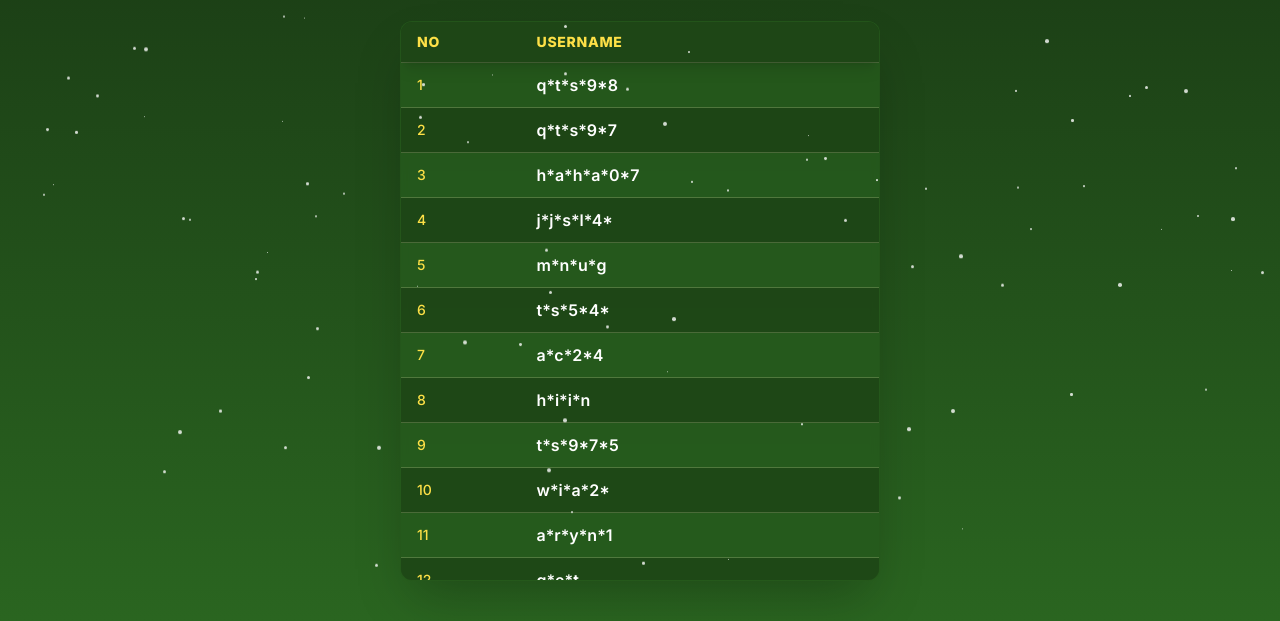
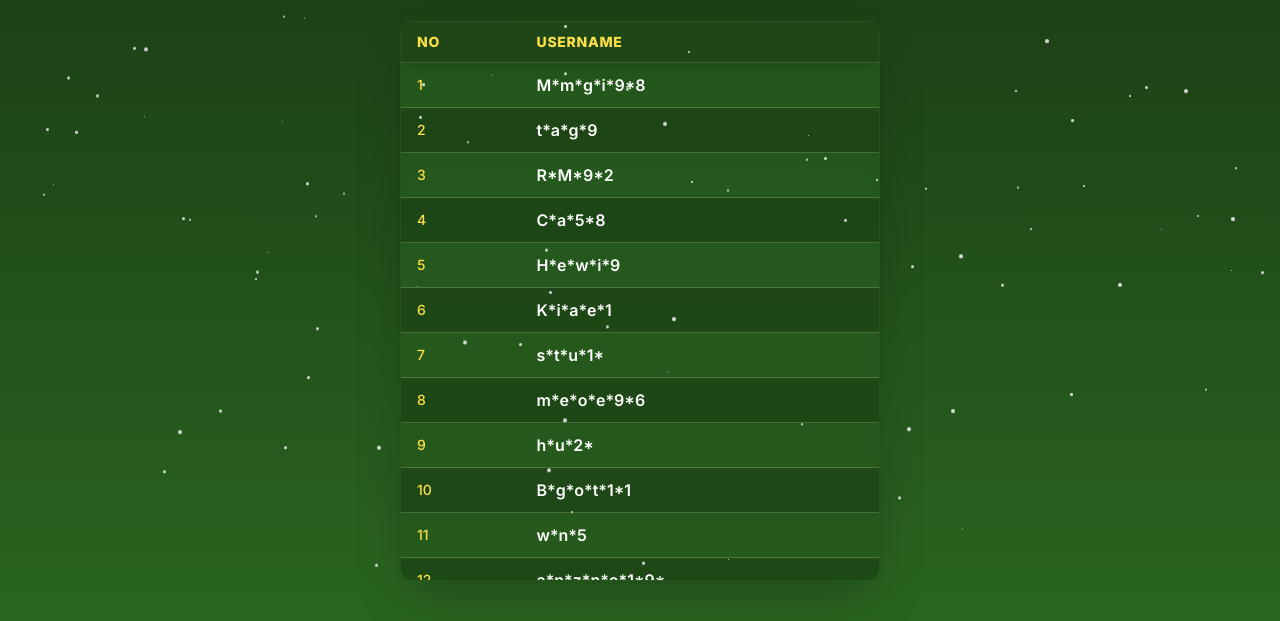
Before and after one commit to super99gkk99super-ui/G9-Christmas-Winner, a plain HTML site: page index.html in a window 1280 px wide. Shown: the part 199-820 px from the top of the page. Drawn offline with nearby package versions, Linux system fonts and the light colour scheme.

Commit message:
Update index.html
aveave

```diff
--- a/index.html
+++ b/index.html
@@ -181,67 +181,56 @@
 
             // --- 3. Player List Generation (ကစားသမားစာရင်း ထုတ်လုပ်ခြင်း) ---
             function generatePlayerList() {
-                // မူရင်းအမည် ၂၂၀ မှ ပထမ ၁၇၀ ကိုယူကာ၊ အမည်သစ် ၃၀ ကို နောက်ဆုံးမှ ပေါင်းထည့်ပြီး စုစုပေါင်း ၂၀၀ အတိ ပြုလုပ်ထားသော စာရင်း
-                const originalUsernames170 = [
-                   "qatest998", "qatest997", "hkayhkay007", "jdjfsll545", "minaung",
-                    "test5645", "abc5214", "huilian", "test98745", "waiyan22",
-                    "arrlyan11", "qwert", "aa123456", "23456", "kyawthutun",
-                    "aungmyothu", "kaung999", "yelay12", "kyawlay", "koko1234",
-                    "yannaing", "nay12345", "aa12345", "nay1234", "kyawzaya",
-                    "nyein", "khinglay", "winhtut", "aung1", "koko12",
-                    "yeminthein", "thargyi", "maythu", "abc111", "Zinmyo",
-                    "hlaing", "Kokoaung", "lucky", "Thura", "test333",
-                    "arkaroo", "myolay", "joker12", "Htet123", "Kokosoe",
-                    "Aungtrz509", "GKK77777", "aungzin", "aung121120", "jimmywan13",
-                    "Yamin23", "thurain56", "khan1980", "PK1999", "heinko",
-                    "Sailu", "test2589", "hein429321139", "sainoung", "TinNaingTun13579",
-                    "pyaekhaing12456", "sailay", "zinminaung", "saimyat", "Aung1234567890",
-                    "Azann", "Soethuaung", "ngelay", "papawin", "Blakn",
-                    "linn123", "Kopaye", "myo12345", "Gk337", "nyeinchanphyo",
-                    "That1234", "phyo007", "zaw12345", "Naylin2023", "soenaing",
-                    "kyawminhtike", "kohtet293", "KoKhant123", "thuzar", "Kyaw0000",
-                    "zinko", "kaungg", "kaunggg", "winwin", "bobotun",
-                    "Ttttt", "kolatt", "htayhtay", "aungthu123", "Koaung",
-                    "koko123456", "test2358", "nayko", "nayko123", "UKyaw",
-                    "Saithiha", "koshine12", "Lin123", "haymanoo", "phyogyi",
-                    "Soeaung", "soemoe151", "zinzin", "Aung2024", "yewin",
-                    "Aungsan", "thuya123", "Zinhein1234", "NyeinNyein", "koko13579",
-                    "AungWin2", "ThetPaing", "komaungmg", "aa123", "naynay",
-                    "Thihatun", "kokok", "myatmyat", "yekyaw", "toetoe",
-                    "Kyawoo", "Khing1234", "yarzar", "yelinhtet", "Minthant",
-                    "kyawye", "komin", "24680", "Aunglay123", "Aungmyintmyat",
-                    "minkoaung", "Aungkyaw123", "PyaeHlan123", "zinkoko", "Yokoh",
-                    "MoeZat", "chitmin", "thuthu", "Gyigg", "aung999",
-                    "Htetwaiphyo", "Lapyae", "KoSiThu", "sithulinn", "susuko",
-                    "kyawz", "Luffy", "Moeoo", "Mayoo", "Phoekar",
-                    "newday12345", "test52365", "yeNaung", "koko23564", "Zawminhtet",
-                    "MinSet", "Win777", "Smile", "khinnyo", "soemoekyaw",
-                    "aungkoko", "minthu", "myohtet", "Thetwai", "Aungsoemoe",
-                    "kyaw7777", "winechit", "Astar", "HtetWai", "AungMoe123",
-                    "1234567", "Winnaingoo", "A12345", "Aethar111", "kyawnaing",
-                    "Thuyazaw", "Kyawmyo", "kokoo", "Aaa123", "maung12",
-                    "Aunga", "Waiyan12345", "popo6669gyi66", "KoHtet1234", "arkarhein",
-                    "kokozin", "Shine7", "zinminko", "Thu1500", "Winko",
-                    "Thatpaingoo", "Shwe2023", "Linhtetoo", "ayemintun", "kyaw22",
-                    "aungkyawsoe", "nyi123456", "HtweHtwe" // ဤအထိ မူရင်းစာရင်း ၁၇၀
+
+                // အသစ်ပေးထားသော username ၁၉၉ ခုကို အစားထိုးလိုက်သည်
+                const usernames = [
+                    "Mgmggyi1988", "thawg99", "RKM1992", "Chaw518", "Htetwai99",
+                    "Khinawe11", "sithu113", "moemoee1996", "htut24", "Bigmouth121",
+                    "win55", "aungzinmoe1997", "luc13720", "aye439", "khinthidar332",
+                    "hlaing112", "zero19", "phootz28", "Aungzinmoe25", "lwin99",
+                    "koaungzinmoe2025", "koaungzinmoe19", "aakk2024", "aungzinmoe19",
+                    "satanice666", "Khin19", "aungzinmoe1996", "aung135790", "htun112",
+                    "Honey998876", "PeBee", "65432", "MgPhyu", "TunWaiSoe9",
+                    "yongzhengwangcha", "popo6669gyi66", "Myokoko1990", "bobotun",
+                    "san123", "yewin", "Kyawmyo", "ye11101995", "AA3399",
+                    "Bagyisan", "deerr", "yeminko", "Min1111", "tha123456",
+                    "tunminkyaw", "newday12345", "Lawemon", "komaungmg", "naykha",
+                    "chitkoung", "thathtar", "aungaung23", "minkhant2006", "Pyone",
+                    "lin2345", "Mawmaw", "minkoaung", "123mc", "Qwert890",
+                    "ShineYan16", "sawwin", "sanminaung", "akk6789", "qwe12345",
+                    "Mercury", "Monlay", "Minthant", "htetyan", "chitkhon25",
+                    "Sanko", "koko123456789", "mm1420", "kyawko50", "Myint1234",
+                    "taetae", "Punk99", "gkk99marmarsoe", "ck124", "testagentacc",
+                    "naymyotun", "Linhtetoo", "OOsoe345", "LinHtet1998", "m1y2a3t",
+                    "Zweko", "AaKyawzinsoe", "MyoMinHtet", "Smile", "asky25600",
+                    "Utinzaw", "Naing13579", "Aungthapyay", "NgweZinTun", "KyawLinThu",
+                    "khunzaw123", "aungthan", "YinHtwe", "kyithar007", "SomyingYupaphin",
+                    "gkk99htoo", "testbank99", "Arkarhtet", "JuuJuu", "ZMA564",
+                    "KOMYO7953", "thetkhing", "Tun778018", "Wai32", "ayelwinoo",
+                    "htwe111", "WaiZinHtet", "MiNpaingoo", "Kyawtheinsoe", "tinyu",
+                    "NIGHTMARE3", "Ethan", "testthb", "thuya111", "soewin99",
+                    "Zawmaung", "WintLuu", "kyipyar", "Sp135", "kyawlynn",
+                    "zarniii", "Heinzawhtet", "Tinkokotun246", "AungSanLin", "Boss654321",
+                    "saikoaung", "9698103086", "testads", "TZA709", "GGGG999",
+                    "mgmgsoe90", "mgtheinaung", "kyawkyawwin12345", "NoNo1", "gamer22",
+                    "gamer21", "winner22", "winner21", "yongzheng11", "yongzheng9",
+                    "yongzheng8", "yongzheng7", "yongzheng6", "yongzheng5", "yongzheng4",
+                    "yongzheng3", "yongzheng2", "yongzheng1", "yongzheng", "yongzhengw",
+                    "yongzhengwa", "yongzhengwan", "yongzhengwang", "yongzhengwangc",
+                    "yongzhengwangch", "hnin834", "Kohtet08", "test2222", "Hayman",
+                    "Thet111", "channyeinaung", "khainghtoo", "naylinko", "tzh189234",
+                    "Aungkhant22", "santun", "Bagyilin", "saithtetthu", "sai145",
+                    "Warrte", "htet1991", "A6872242", "hteat111", "Kaung1800",
+                    "Sumyat332", "seinkyaw85", "khing234", "ThetNaing123", "Karkuzar",
+                    "painglay8888", "Eikhin", "Thandarwin", "Kyawthulwin", "Zinmoeaung",
+                    "phyusin666", "Aung726", "Sein199666666666", "Sawaung", "Hanwinaung",
+                    "9693290634", "winnin7980", "PTOJADE"
                 ];
-
-                const newUsers30 = [
-                    "Nanwai1990", "mgkclone", "pyaesoneaung78", "rmh055", "MinOppa1234",
-                    "Kmk1234", "NgaNyi332567", "kpo888", "yewinkhunt", "nco33",
-                    "Yamin3344", "Kmm77", "batterflyqueen", "aung0770", "yyll666",
-                    "Keetzy", "khinthidar332", "9756889639", "9987680808", "aakk2024",
-                    "Paul13", "Jessy7", "56376836", "Yn333", "CHIPHAW",
-                    "Kekeke", "Kth570", "9791064108", "koaungzinmoe19", "kkn1994"
-                ];
-
-                // စုစုပေါင်း စာရင်း (၁၇၀ + ၃၀ = ၂၀၀)
-                const usernames = originalUsernames170.concat(newUsers30);
 
                 const fragment = document.createDocumentFragment();
 
-                // စာရင်းအရှည်ကို ၂၀၀ အတိ သတ်မှတ်ထားသည်
-                const listLength = 200;
+                // စုစုပေါင်း စာရင်းအရှည်ကို အသစ်ပေးထားသော စာရင်းအတိုင်း (၁၉၉) သတ်မှတ်သည်
+                const listLength = usernames.length;
 
                 for (let i = 0; i < listLength; i++) {
 
```
